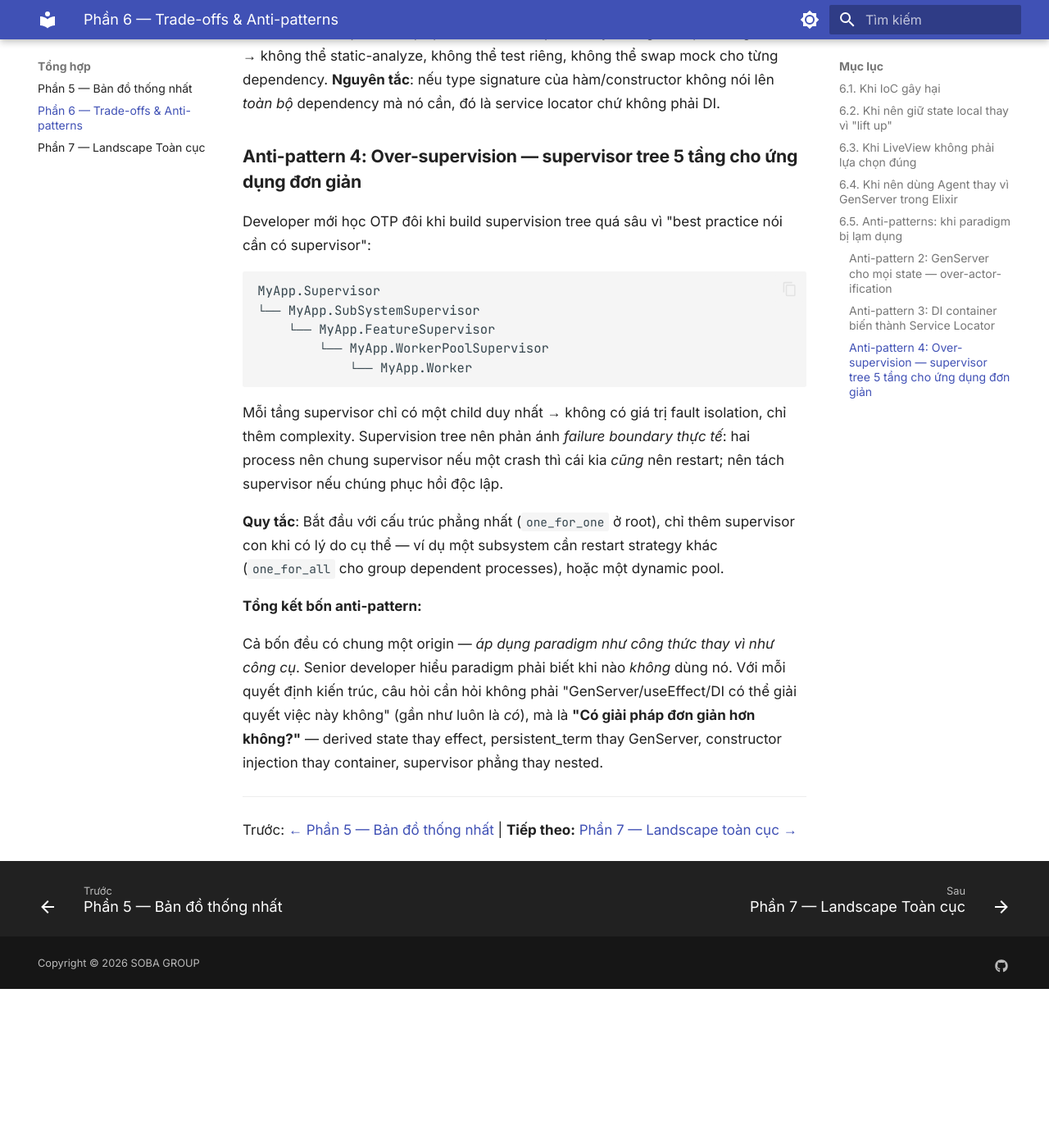
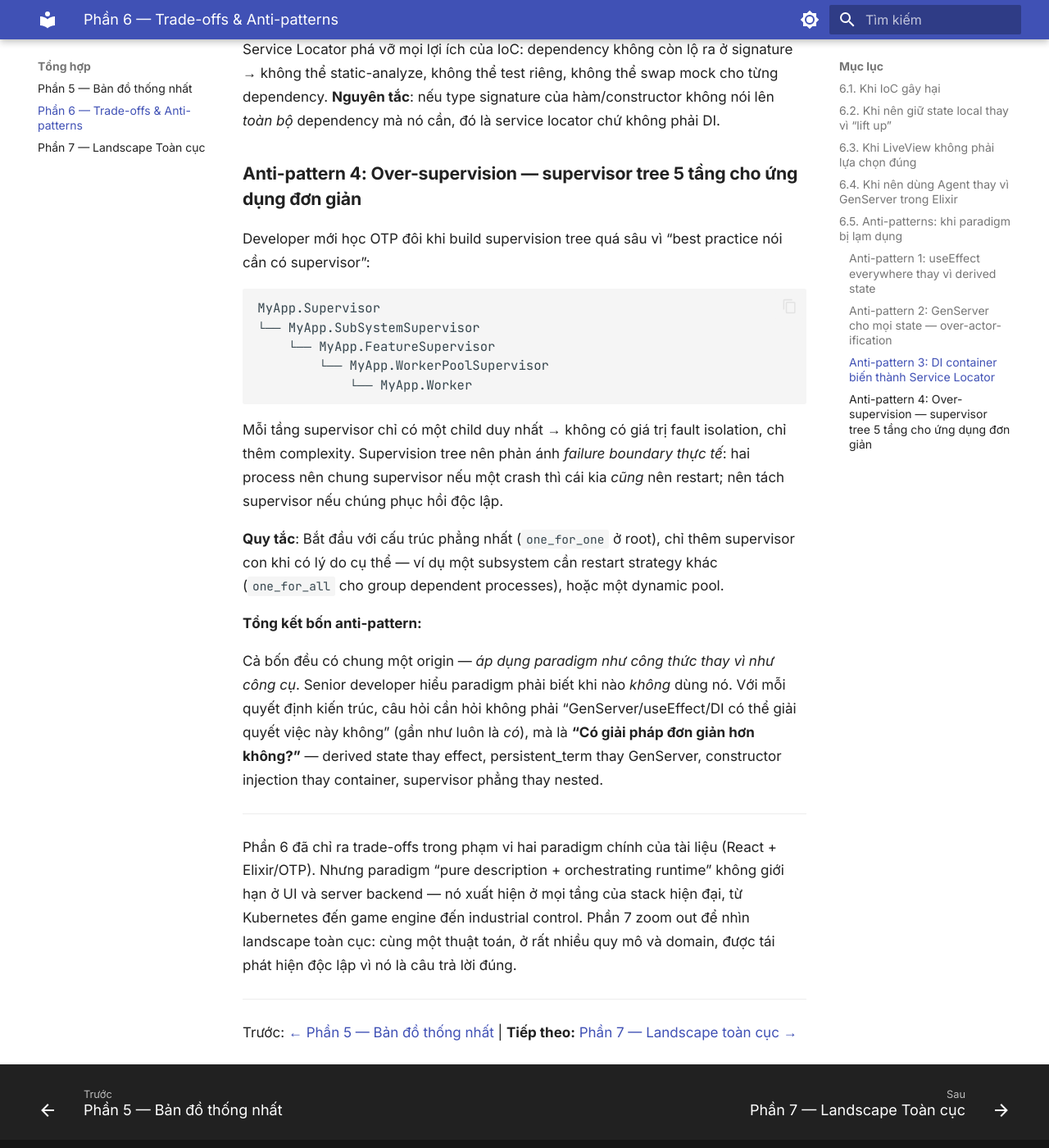
Before and after one commit to ttakashinn/unified-paradigm, an MkDocs documentation site: the page built from docs/tradeoffs.md, in a window 1280 px wide and 1400 px high, scrolled down 4416 px. Shown: the whole window at 82% size. Built offline with MkDocs 1.6.1 and Material for MkDocs 9.7.7, drawn with Linux system fonts in a browser that asks for light colours; before the commit the page ends 5622 px from its top, so only the background shows below that; some of the changed text lies outside the part shown.

Commit message:
Update tradeoffs.md

````diff
--- a/docs/tradeoffs.md
+++ b/docs/tradeoffs.md
@@ -14,7 +14,7 @@ def count_words(text), do: WordCounter.pure_count(text)
 
 **React rendering hot path:** đôi khi `useMemo`, `useCallback`, `memo()` là cần thiết — chấp nhận sự phức tạp của dependency tracking để tránh re-render không cần thiết.
 
-## 6.2. Khi nên giữ state local thay vì "lift up"
+## 6.2. Khi nên giữ state local thay vì “lift up”
 
 Không phải mọi state đều cần được IoC-ified. State thuần UI (tooltip open/close, accordion expanded) không cần đi qua context hay GenServer. Quy tắc ngón tay cái: state chỉ cần lift up khi **nhiều hơn một component cần nó**.
 
@@ -56,11 +56,11 @@ Agent.get(agent, &Map.get(&1, :key))
 
 ## 6.5. Anti-patterns: khi paradigm bị lạm dụng
 
-Mỗi paradigm mạnh đều có cách bị lạm dụng đặc trưng. Đây là bốn anti-pattern phổ biến nhất khi developer áp dụng tư duy "pure transition + IoC" mà không dừng lại tự hỏi *có thực sự cần không*.
+Mỗi paradigm mạnh đều có cách bị lạm dụng đặc trưng. Đây là bốn anti-pattern phổ biến nhất khi developer áp dụng tư duy “pure transition + IoC” mà không dừng lại tự hỏi *có thực sự cần không*.
 
-**Anti-pattern 1: `useEffect` everywhere thay vì derived state**
+### Anti-pattern 1: `useEffect` everywhere thay vì derived state
 
-Đây là anti-pattern phổ biến nhất của hooks. Developer thấy "có cái gì đó cần đồng bộ với state khác" → reflex viết `useEffect`. Nhưng phần lớn các trường hợp đó chỉ là *derived state* — tính toán thuần từ state hiện có, không cần effect:
+Đây là anti-pattern phổ biến nhất của hooks. Developer thấy “có cái gì đó cần đồng bộ với state khác” → reflex viết `useEffect`. Nhưng phần lớn các trường hợp đó chỉ là *derived state* — tính toán thuần từ state hiện có, không cần effect:
 
 ```jsx
 // SAI: useEffect để tính derived value
@@ -79,7 +79,7 @@ function UserProfile({ users, userId }) {
 }
 ```
 
-Quy tắc Dan Abramov: **"You might not need an effect."** Nếu effect chỉ để tính từ props/state hiện có, hoặc để adjust state theo prop change — đó là dấu hiệu code đang fight với React thay vì dùng nó. Effect chỉ nên dùng cho *side effect thật*: subscribe/unsubscribe external system, sync với DOM thủ công, gửi analytics event.
+Quy tắc Dan Abramov: **“You might not need an effect.”** Nếu effect chỉ để tính từ props/state hiện có, hoặc để adjust state theo prop change — đó là dấu hiệu code đang fight với React thay vì dùng nó. Effect chỉ nên dùng cho *side effect thật*: subscribe/unsubscribe external system, sync với DOM thủ công, gửi analytics event.
 
 ### Anti-pattern 2: GenServer cho mọi state — over-actor-ification
 
@@ -108,7 +108,7 @@ Quy tắc: **GenServer là cho state mutable + có business logic phức tạp,
 
 ### Anti-pattern 3: DI container biến thành Service Locator
 
-Spring/NestJS framework rất dễ trượt vào pattern này. Thay vì inject dependency tường minh qua constructor/parameter, developer inject một "container" rồi pull mọi dependency từ đó:
+Spring/NestJS framework rất dễ trượt vào pattern này. Thay vì inject dependency tường minh qua constructor/parameter, developer inject một “container” rồi pull mọi dependency từ đó:
 
 ```typescript
 // SAI: Service Locator pattern trá hình dưới vỏ DI
@@ -138,7 +138,7 @@ Service Locator phá vỡ mọi lợi ích của IoC: dependency không còn l
 
 ### Anti-pattern 4: Over-supervision — supervisor tree 5 tầng cho ứng dụng đơn giản
 
-Developer mới học OTP đôi khi build supervision tree quá sâu vì "best practice nói cần có supervisor":
+Developer mới học OTP đôi khi build supervision tree quá sâu vì “best practice nói cần có supervisor”:
 
 ```text
 MyApp.Supervisor
@@ -154,8 +154,12 @@ Mỗi tầng supervisor chỉ có một child duy nhất → không có giá tr
 
 **Tổng kết bốn anti-pattern:**
 
-Cả bốn đều có chung một origin — *áp dụng paradigm như công thức thay vì như công cụ*. Senior developer hiểu paradigm phải biết khi nào *không* dùng nó. Với mỗi quyết định kiến trúc, câu hỏi cần hỏi không phải "GenServer/useEffect/DI có thể giải quyết việc này không" (gần như luôn là *có*), mà là **"Có giải pháp đơn giản hơn không?"** — derived state thay effect, persistent_term thay GenServer, constructor injection thay container, supervisor phẳng thay nested.
+Cả bốn đều có chung một origin — *áp dụng paradigm như công thức thay vì như công cụ*. Senior developer hiểu paradigm phải biết khi nào *không* dùng nó. Với mỗi quyết định kiến trúc, câu hỏi cần hỏi không phải “GenServer/useEffect/DI có thể giải quyết việc này không” (gần như luôn là *có*), mà là **“Có giải pháp đơn giản hơn không?”** — derived state thay effect, persistent_term thay GenServer, constructor injection thay container, supervisor phẳng thay nested.
 
----
+-----
+
+Phần 6 đã chỉ ra trade-offs trong phạm vi hai paradigm chính của tài liệu (React + Elixir/OTP). Nhưng paradigm “pure description + orchestrating runtime” không giới hạn ở UI và server backend — nó xuất hiện ở mọi tầng của stack hiện đại, từ Kubernetes đến game engine đến industrial control. Phần 7 zoom out để nhìn landscape toàn cục: cùng một thuật toán, ở rất nhiều quy mô và domain, được tái phát hiện độc lập vì nó là câu trả lời đúng.
+
+-----
 
 **Trước:** [← Phần 5 — Bản đồ thống nhất](unified-map.md) | **Tiếp theo:** [Phần 7 — Landscape toàn cục →](landscape.md)
````
